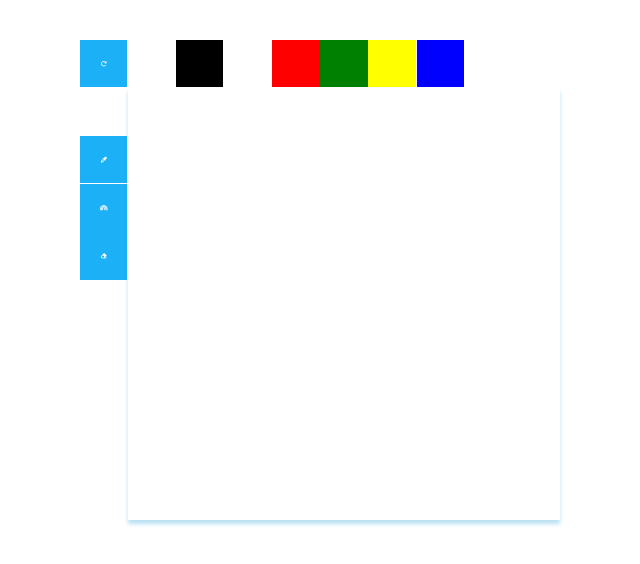
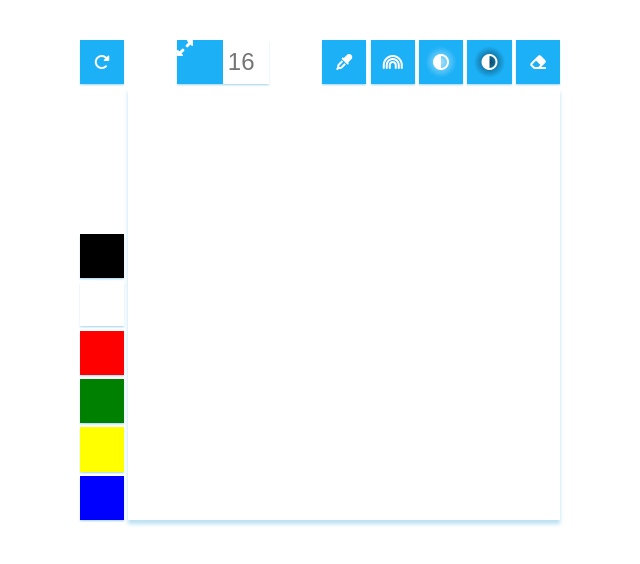
Before and after one commit to petrosAth/etch-a-sketch, a plain HTML site: page index.html in a window 1280 px wide. Shown: the whole page, without its empty margins (320-960 px from the left). Drawn offline with Linux system fonts and the light colour scheme.

Commit message:
Add size, darken and lighten buttons

```diff
--- a/index.html
+++ b/index.html
@@ -20,17 +20,33 @@
         </button>
       </div>
       <div class="sketchboard__tools">
+        <div class="sketchboard__tools__size">
+          <i
+            class="fa-solid fa-up-right-and-down-left-from-center sketchboard__tools__size__icon"
+          ></i>
+          <input
+            class="sketchboard__tools__size__input"
+            type="text"
+            name="size"
+            placeholder="16"
+          />
+        </div>
         <button class="sketchboard__tools__color-picker">
           <i class="fa-solid fa-eye-dropper"></i>
         </button>
         <button class="sketchboard__tools__rainbow">
           <i class="fa-solid fa-rainbow"></i>
         </button>
+        <button class="sketchboard__tools__lighten">
+          <i class="fa-solid fa-circle-half-stroke"></i>
+        </button>
+        <button class="sketchboard__tools__darken">
+          <i class="fa-solid fa-circle-half-stroke"></i>
+        </button>
         <button class="sketchboard__tools__eraser">
           <i class="fa-solid fa-eraser"></i>
         </button>
       </div>
-      <div class="sketchboard__area"></div>
       <div class="sketchboard__colors">
         <button class="sketchboard__colors__black"></button>
         <button class="sketchboard__colors__white"></button>
@@ -39,6 +55,7 @@
         <button class="sketchboard__colors__yellow"></button>
         <button class="sketchboard__colors__blue"></button>
       </div>
+      <div class="sketchboard__area"></div>
     </div>
   </body>
 </html>
--- a/styles/style.css
+++ b/styles/style.css
@@ -16,7 +16,7 @@ body {
 .sketchboard__colors {
   color: white;
   display: grid;
-  gap: 0.05em;
+  gap: 1%;
 }
 
 .sketchboard {
@@ -31,14 +31,14 @@ body {
 /* .sketchboard__clear { */
 /* } */
 
-.sketchboard__tools {
+.sketchboard__colors {
   grid-row: 2 / 11;
   grid-column: 1;
   grid-template-columns: 1fr;
   grid-template-rows: repeat(9, 1fr);
 }
 
-.sketchboard__colors {
+.sketchboard__tools {
   grid-row: 1;
   grid-column: 2 / 11;
   grid-template-columns: repeat(9, 1fr);
@@ -54,55 +54,81 @@ body {
   display: grid;
 }
 
-[class^="sketchboard__clear__"],
-[class^="sketchboard__tools__"],
-[class^="sketchboard__colors__"] {
-  font-size: 0.25em;
+.sketchboard__clear > *,
+.sketchboard__colors > *,
+.sketchboard__tools > * {
+  font-size: 1em;
   box-shadow: 0em 0.1em 0.1em 0em rgba(24, 153, 214, 0.3);
   border: none;
   background-color: rgb(28, 176, 246);
   color: white;
+  line-height: 0;
+}
+
+.sketchboard__tools__size {
+  grid-column: 2 / 4;
+  display: grid;
+  grid-template-columns: repeat(2, 1fr);
+  grid-template-rows: 1fr;
 }
 
 .sketchboard__tools__color-picker {
-  grid-row: 2 / 3;
+  grid-column: 5 / 6;
 }
 
 .sketchboard__tools__rainbow {
-  grid-row: 3 / 4;
+  grid-column: 6 / 7;
+}
+
+.sketchboard__tools__lighten {
+  grid-column: 7 / 8;
+  background: radial-gradient(
+    circle,
+    rgba(164, 223, 251, 1) 0%,
+    rgba(28, 176, 246, 1) 50%
+  );
+}
+
+.sketchboard__tools__darken {
+  grid-column: 8 / 9;
+  background: radial-gradient(
+    circle,
+    rgba(12, 71, 98, 1) 0%,
+    rgba(28, 176, 246, 1) 50%
+  );
 }
 
 .sketchboard__tools__eraser {
-  grid-row: 4 / 5;
+  grid-column: 9 / 10;
 }
 
 .sketchboard__colors__black {
-  grid-column: 2 / 3;
+  grid-row: 4 / 5;
   background-color: black;
 }
 
 .sketchboard__colors__white {
-  grid-column: 3 / 4;
+  grid-row: 5 / 6;
   background-color: white;
 }
 
 .sketchboard__colors__red {
-  grid-column: 4 / 5;
+  grid-row: 6 / 7;
   background-color: red;
 }
 
 .sketchboard__colors__green {
-  grid-column: 5 / 6;
+  grid-row: 7 / 8;
   background-color: green;
 }
 
 .sketchboard__colors__yellow {
-  grid-column: 6 / 7;
+  grid-row: 8 / 9;
   background-color: yellow;
 }
 
 .sketchboard__colors__blue {
-  grid-column: 7 / 8;
+  grid-row: 9 / 10;
   background-color: blue;
 }
 
@@ -112,6 +138,23 @@ body {
 /*   margin: 0.03em 0 0; */
 /* } */
 
+.sketchboard__tools__size__icon {
+  grid-column: 1 / 2;
+  display: flex;
+  justify-content: center;
+  align-items: center;
+  width: 100%;
+}
+
+.sketchboard__tools__size__input {
+  grid-column: 2 / 3;
+  width: 100%;
+  font-size: 1.5em;
+  border: none;
+  padding: 0 10%;
+  outline: none;
+}
+
 .sketchboard__pixel {
   background-color: white;
 }
```
